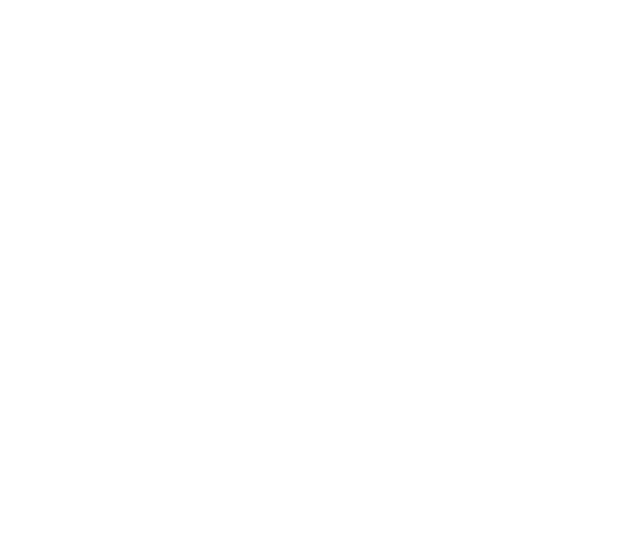
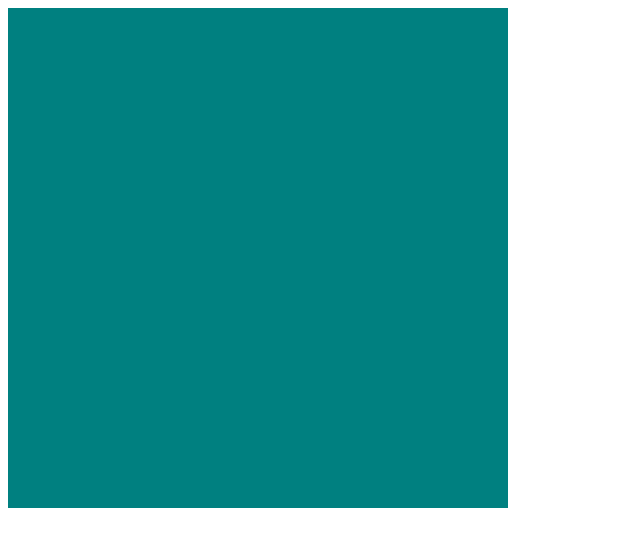
Before and after one commit to ChachavaMC/odin-etch-a-sketch, a plain HTML site: page index.html in a window 1280 px wide. Shown: the whole page, without its empty margins (0-640 px from the left). Drawn offline with Linux system fonts and the light colour scheme.

Commit message:
Fixed CSS positioning Changed the CSS Flex values so that we can arbitrarily add more or less cells to the grid

```diff
--- a/scipt.js
+++ b/scipt.js
@@ -5,7 +5,7 @@ function createGrid( gridSize ){
     for( let i = 1; i < gridSize + 1; i++ ){
         let newRow = document.createElement( 'div' );
         newRow.setAttribute( "id", "row" + i )
-        newRow.className = "gridRow"
+        newRow.className = "grid-row"
         for( let j = 1; j < gridSize + 1; j++ ){
             let newCell = document.createElement( 'div' );
             newCell.setAttribute("id", "cell" + i + "_" + j)
@@ -20,4 +20,4 @@ function createGrid( gridSize ){
     }
 }
 
-createGrid(16);
+createGrid(10);
--- a/style.css
+++ b/style.css
@@ -1,9 +1,17 @@
 #gridContainer{
     display:flex;
+    flex-direction:column;
+    width:500px;
+    height:500px;
+}
+.grid-row{
+    display:flex;
+    flex-direction:row;
+    flex: 1 1 10px;
 }
 .grid-cell {
+    flex:1 1 10px;
     background-color:teal;
-    margin:1px;
 }
 .grid-hover{
     background-color:orangered;
```
